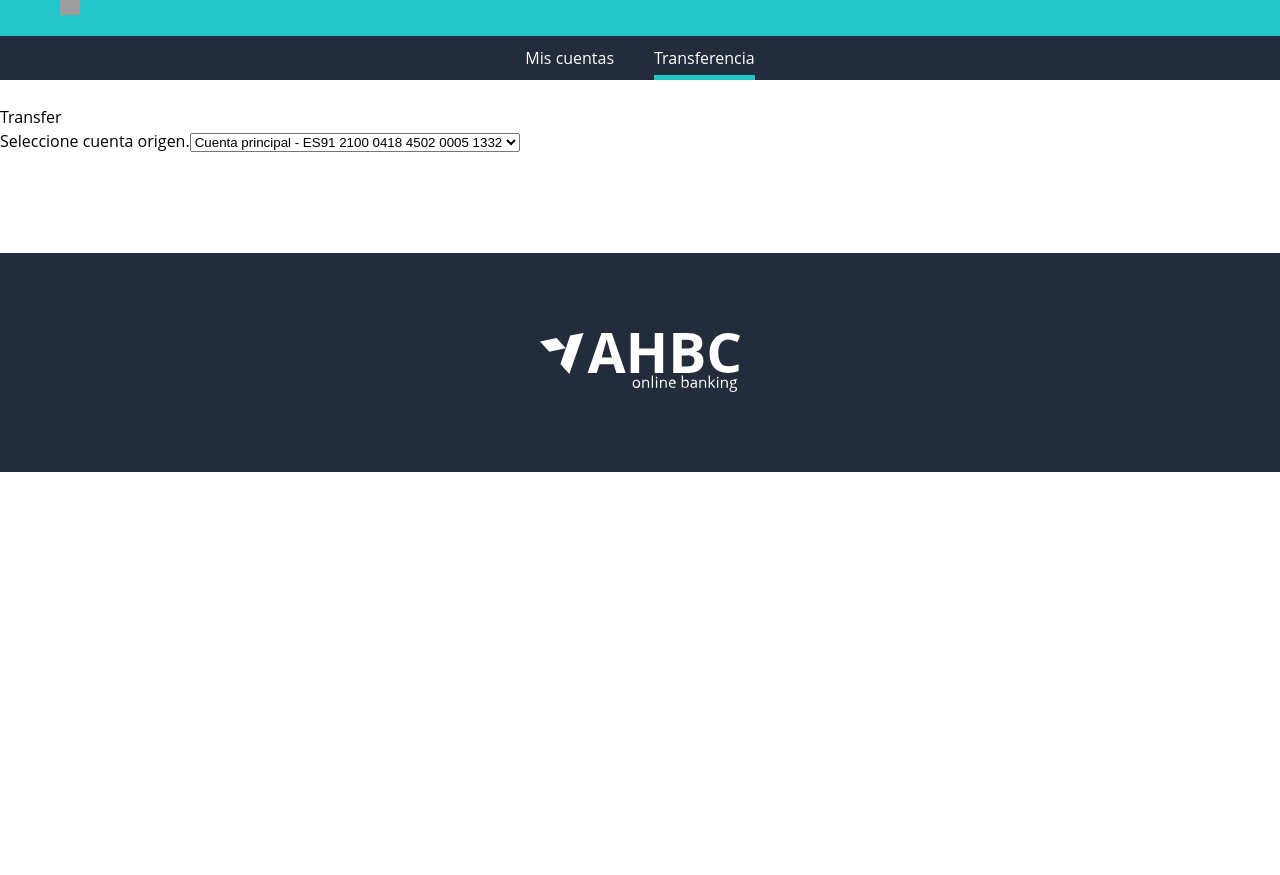
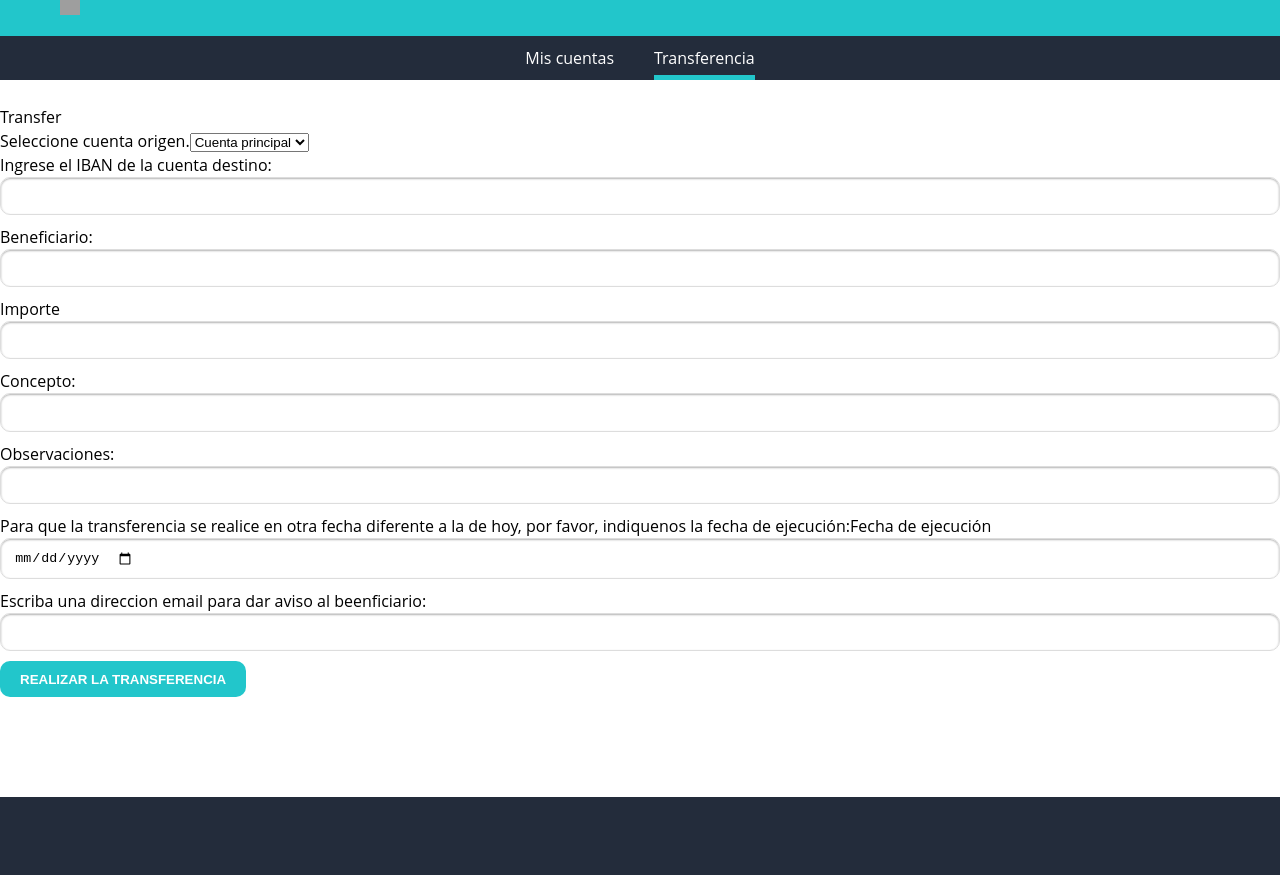
Before and after one commit to Miwue11/LAB-BANCA-ONLINE, a React (Vite) app: page /transfer in a window 1280 px wide. Shown: the part 380-1255 px from the top of the page. Before the commit the page ends 852 px from the top, so only its background shows below. Built offline with nearby package versions, Linux system fonts and the light colour scheme; grey boxes are pictures that could not be loaded.

Commit message:
seguimos

```diff
--- a/src/pages/transfer/components/transfer-form.component.tsx
+++ b/src/pages/transfer/components/transfer-form.component.tsx
@@ -25,11 +25,44 @@ export const TransferFormComponent: React.FC<Props> = (props) => {
           <select>
             {accountList.map((account) => (
               <option key={account.id} value={account.id}>
-                {account.alias} - {account.iban}
+                {account.alias}
               </option>
             ))}
           </select>
         </div>
+        <div>
+          <label>Ingrese el IBAN de la cuenta destino:</label>
+          <input />
+        </div>
+        <div>
+          <label>Beneficiario:</label>
+          <input />
+        </div>
+        <div>
+          <label>Importe</label>
+          <input type="number" />
+        </div>
+        <div>
+          <label>Concepto:</label>
+          <input type="concept" />
+        </div>
+        <div>
+          <label>Observaciones:</label>
+          <input type="notes" />
+        </div>
+        <div>
+          <p>
+            Para que la transferencia se realice en otra fecha diferente a la de
+            hoy, por favor, indiquenos la fecha de ejecución:
+            <label>Fecha de ejecución</label>
+            <input name="realDaleTransfer" type="date" />
+          </p>
+        </div>
+        <div>
+          <p>Escriba una direccion email para dar aviso al beenficiario:</p>
+          <input type="email" />
+        </div>
+        <button type="submit">REALIZAR LA TRANSFERENCIA</button>
       </form>
     </div>
   );
```
